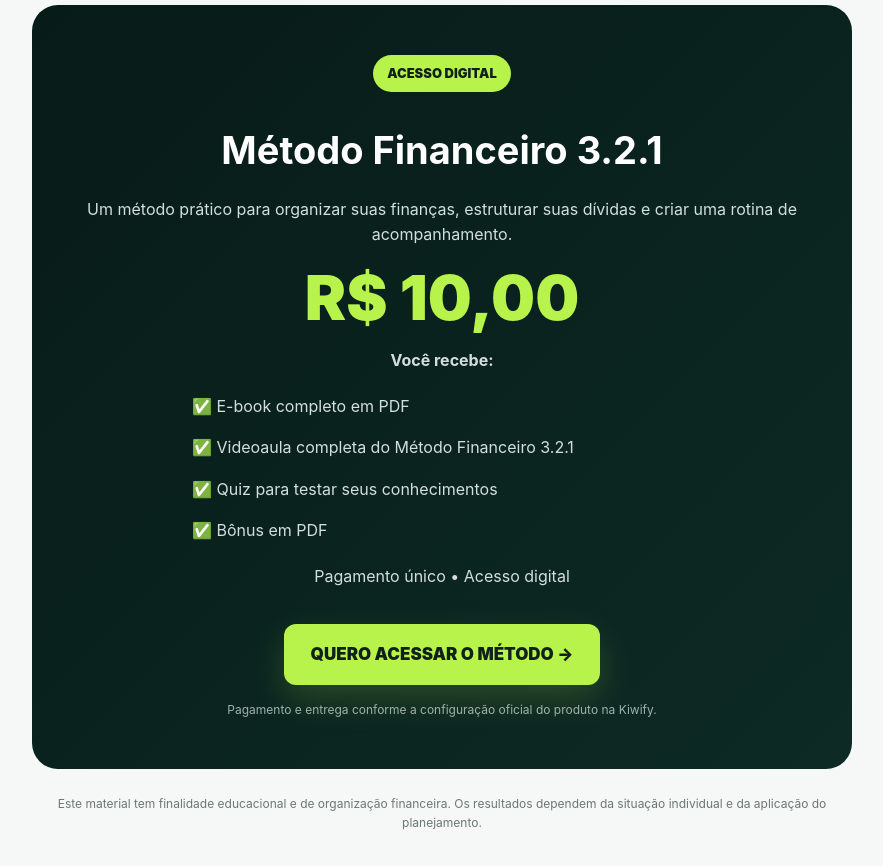
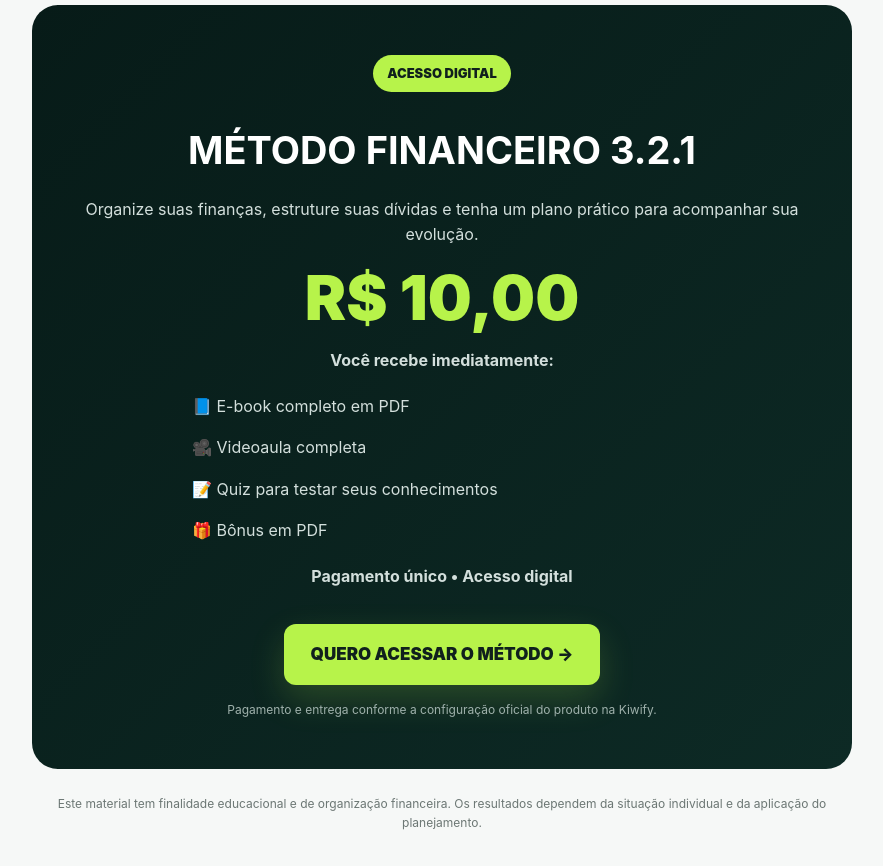
Before and after one commit to dutra321o/estrategia-321, a plain HTML site: page index.html in a window 1280 px wide. Shown: the part 8900-9766 px from the top of the page, without its empty margins (198-1081 px from the left). Drawn offline with Linux system fonts and the light colour scheme.

Commit message:
Revise offer details and enhance text presentation
Updated text formatting and improved clarity in the offer section.

```diff
--- a/index.html
+++ b/index.html
@@ -449,25 +449,25 @@ footer{background:#051411;color:#9eafaa;text-align:center;padding:30px 20px;font
     <div class="offer">
       <span class="tag">ACESSO DIGITAL</span>
 
-      <h2>Método Financeiro 3.2.1</h2>
+      <h2>MÉTODO FINANCEIRO 3.2.1</h2>
 
       <p>
-        Um método prático para organizar suas finanças,
-        estruturar suas dívidas e criar uma rotina de acompanhamento.
+        Organize suas finanças, estruture suas dívidas e tenha
+        um plano prático para acompanhar sua evolução.
       </p>
 
       <div class="price">R$ 10,00</div>
 
-      <p><strong>Você recebe:</strong></p>
+      <p><strong>Você recebe imediatamente:</strong></p>
 
       <div style="text-align:left;max-width:500px;margin:20px auto;">
-        <p>✅ E-book completo em PDF</p>
-        <p>✅ Videoaula completa do Método Financeiro 3.2.1</p>
-        <p>✅ Quiz para testar seus conhecimentos</p>
-        <p>✅ Bônus em PDF</p>
+        <p>📘 E-book completo em PDF</p>
+        <p>🎥 Videoaula completa</p>
+        <p>📝 Quiz para testar seus conhecimentos</p>
+        <p>🎁 Bônus em PDF</p>
       </div>
 
-      <p>Pagamento único • Acesso digital</p>
+      <p><strong>Pagamento único • Acesso digital</strong></p>
 
       <a class="cta"
          href="https://pay.kiwify.com.br/8mknN2V"
```
